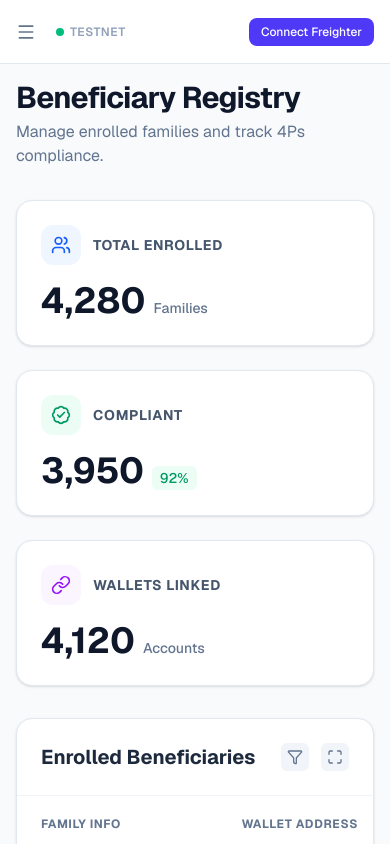
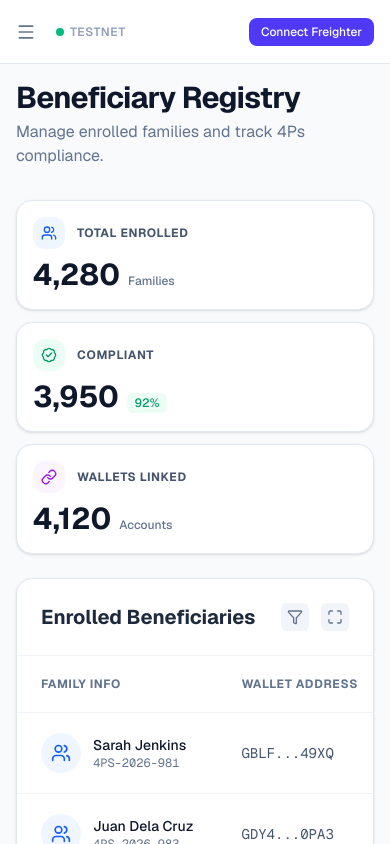
Before and after one commit to Dranyl-23/4PS-Nexus, a Next.js app in the folder web/: page /beneficiaries in a window 390 px wide. Shown: the top 844 px of the page. Built offline with nearby package versions, Linux system fonts and the light colour scheme.

Commit message:
style: reduce beneficiary stat card sizes on mobile

```diff
--- a/web/src/app/beneficiaries/page.tsx
+++ b/web/src/app/beneficiaries/page.tsx
@@ -11,43 +11,43 @@ export default function BeneficiariesPage() {
         </div>
       </div>
 
-      <div className="grid grid-cols-1 md:grid-cols-3 gap-6 mb-8">
-        <div className="bg-white rounded-2xl border border-slate-200 p-6 shadow-sm flex flex-col justify-between">
-          <div className="flex items-center gap-3 mb-4">
-            <div className="p-2.5 bg-blue-50 text-blue-600 rounded-xl">
-              <Users className="w-5 h-5" />
+      <div className="grid grid-cols-1 md:grid-cols-3 gap-3 md:gap-6 mb-6 md:mb-8">
+        <div className="bg-white rounded-2xl border border-slate-200 p-4 md:p-6 shadow-sm flex flex-col justify-between">
+          <div className="flex items-center gap-3 mb-2 md:mb-4">
+            <div className="p-2 md:p-2.5 bg-blue-50 text-blue-600 rounded-xl">
+              <Users className="w-4 h-4 md:w-5 md:h-5" />
             </div>
-            <h3 className="text-sm font-bold text-slate-600 uppercase tracking-wider">Total Enrolled</h3>
+            <h3 className="text-xs md:text-sm font-bold text-slate-600 uppercase tracking-wider">Total Enrolled</h3>
           </div>
           <div className="flex items-baseline gap-2">
-            <span className="text-4xl font-bold text-slate-900">4,280</span>
-            <span className="text-sm font-medium text-slate-500">Families</span>
+            <span className="text-3xl md:text-4xl font-bold text-slate-900">4,280</span>
+            <span className="text-xs md:text-sm font-medium text-slate-500">Families</span>
           </div>
         </div>
 
-        <div className="bg-white rounded-2xl border border-slate-200 p-6 shadow-sm flex flex-col justify-between">
-          <div className="flex items-center gap-3 mb-4">
-            <div className="p-2.5 bg-emerald-50 text-emerald-600 rounded-xl">
-              <BadgeCheck className="w-5 h-5" />
+        <div className="bg-white rounded-2xl border border-slate-200 p-4 md:p-6 shadow-sm flex flex-col justify-between">
+          <div className="flex items-center gap-3 mb-2 md:mb-4">
+            <div className="p-2 md:p-2.5 bg-emerald-50 text-emerald-600 rounded-xl">
+              <BadgeCheck className="w-4 h-4 md:w-5 md:h-5" />
             </div>
-            <h3 className="text-sm font-bold text-slate-600 uppercase tracking-wider">Compliant</h3>
+            <h3 className="text-xs md:text-sm font-bold text-slate-600 uppercase tracking-wider">Compliant</h3>
           </div>
           <div className="flex items-baseline gap-2">
-            <span className="text-4xl font-bold text-slate-900">3,950</span>
-            <span className="text-sm font-medium text-emerald-600 bg-emerald-50 px-2 py-0.5 rounded-md">92%</span>
+            <span className="text-3xl md:text-4xl font-bold text-slate-900">3,950</span>
+            <span className="text-xs md:text-sm font-medium text-emerald-600 bg-emerald-50 px-2 py-0.5 rounded-md">92%</span>
           </div>
         </div>
 
-        <div className="bg-white rounded-2xl border border-slate-200 p-6 shadow-sm flex flex-col justify-between">
-          <div className="flex items-center gap-3 mb-4">
-            <div className="p-2.5 bg-purple-50 text-purple-600 rounded-xl">
-              <LinkIcon className="w-5 h-5" />
+        <div className="bg-white rounded-2xl border border-slate-200 p-4 md:p-6 shadow-sm flex flex-col justify-between">
+          <div className="flex items-center gap-3 mb-2 md:mb-4">
+            <div className="p-2 md:p-2.5 bg-purple-50 text-purple-600 rounded-xl">
+              <LinkIcon className="w-4 h-4 md:w-5 md:h-5" />
             </div>
-            <h3 className="text-sm font-bold text-slate-600 uppercase tracking-wider">Wallets Linked</h3>
+            <h3 className="text-xs md:text-sm font-bold text-slate-600 uppercase tracking-wider">Wallets Linked</h3>
           </div>
           <div className="flex items-baseline gap-2">
-            <span className="text-4xl font-bold text-slate-900">4,120</span>
-            <span className="text-sm font-medium text-slate-500">Accounts</span>
+            <span className="text-3xl md:text-4xl font-bold text-slate-900">4,120</span>
+            <span className="text-xs md:text-sm font-medium text-slate-500">Accounts</span>
           </div>
         </div>
       </div>
```
